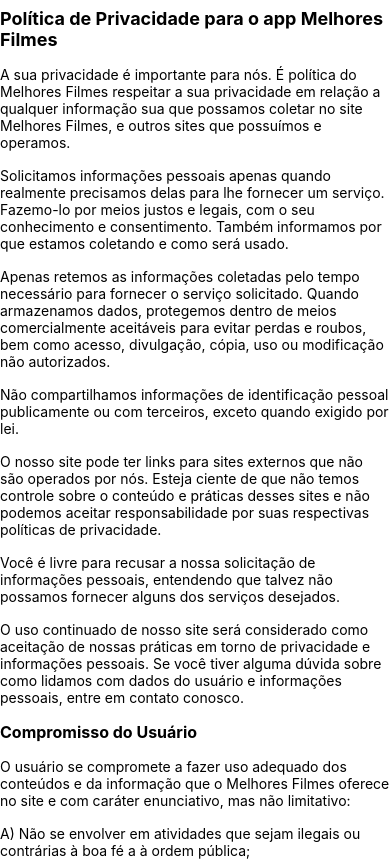
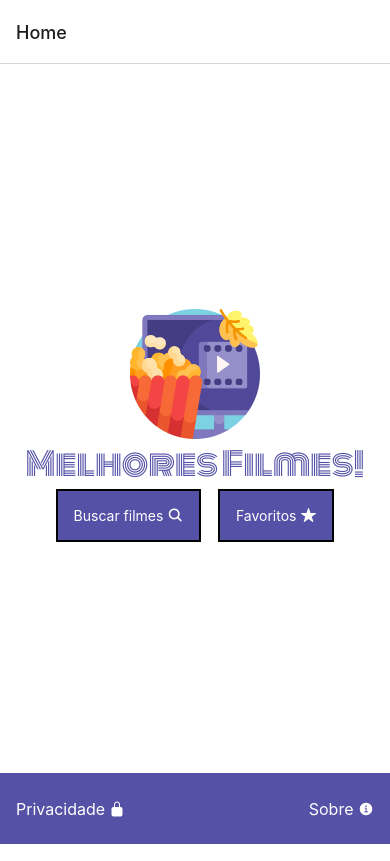
Before and after one commit to PallomaHortencio/melhores-filmes, a React Native app: screen / in a window 390 px wide. Shown: the top 861 px of the page. Built offline with nearby package versions, Linux system fonts and the light colour scheme.

Commit message:
Adoção do onPress para o uso de navegação

```diff
--- a/App.js
+++ b/App.js
@@ -1,16 +1,31 @@
 import { StatusBar, StyleSheet } from "react-native";
+import Home from "./src/screens/Home";
 import Favoritos from "./src/screens/Favoritos";
 import FormBusca from "./src/screens/FormBusca";
 import Privacidade from "./src/screens/Privacidade";
 import Sobre from "./src/screens/Sobre";
+import { NavigationContainer } from "@react-navigation/native";
+import { createNativeStackNavigator } from "@react-navigation/native-stack";
 
 const App = () => {
+  /* Inicializando através de uma constante o gerenciador de navegação Stack (pilha de telas) */
+  const Stack = createNativeStackNavigator();
+
   return (
     <>
-      {/* opções para o barStyle:
-    dark-content, light-content ou default*/}
-      <StatusBar barStyle="light-content" />
-      <Privacidade />
+      {/* opções para o barStyle: dark-content, light-content ou default*/}
+      <StatusBar barStyle="dark-content" />
+
+      {/* O NavigationContainer deve envolver todas as telas navegaveis do nosso app */}
+      <NavigationContainer>
+        <Stack.Navigator initialRouteName="Home">
+          <Stack.Screen component={Home} name="Home" />
+          <Stack.Screen component={FormBusca} name="FormBusca" />
+          <Stack.Screen component={Favoritos} name="Favoritos" />
+          <Stack.Screen component={Privacidade} name="Privacidade" />
+          <Stack.Screen component={Sobre} name="Sobre" />
+        </Stack.Navigator>
+      </NavigationContainer>
     </>
   );
 };
--- a/package.json
+++ b/package.json
@@ -10,11 +10,15 @@
   },
   "dependencies": {
     "@expo/vector-icons": "^13.0.0",
+    "@react-navigation/native": "^6.0.13",
+    "@react-navigation/native-stack": "^6.9.1",
     "expo": "~46.0.16",
     "expo-font": "^10.2.1",
     "expo-status-bar": "~1.4.0",
     "react": "18.0.0",
-    "react-native": "0.69.6"
+    "react-native": "0.69.6",
+    "react-native-safe-area-context": "4.3.1",
+    "react-native-screens": "~3.15.0"
   },
   "devDependencies": {
     "@babel/core": "^7.12.9"
--- a/src/screens/Home.js
+++ b/src/screens/Home.js
@@ -12,7 +12,7 @@
 
 const corPrimaria = "#5451a6";
 
-const Home = () => {
+const Home = ({ navigation }) => {
   const [fonteCarregada] = useFonts({
     monoton: require("../../assets/fonts/Monoton-Regular.ttf"),
   });
@@ -28,27 +28,47 @@
 
       <View style={estilos.viewBotoes}>
         <Pressable style={estilos.botaoInicial}>
-          <Text style={estilos.textoBotao}>
+          <Text
+            style={estilos.textoBotao}
+            onPress={() => {
+              navigation.navigate("FormBusca");
+            }}
+          >
             Buscar filmes <Ionicons name="search" size={16} color="white" />
           </Text>
         </Pressable>
 
         <Pressable style={estilos.botaoInicial}>
-          <Text style={estilos.textoBotao}>
+          <Text
+            style={estilos.textoBotao}
+            onPress={() => {
+              navigation.navigate("Favoritos");
+            }}
+          >
             Favoritos <Ionicons name="star" size={16} color="white" />
           </Text>
         </Pressable>
       </View>
 
       <View style={estilos.viewRodape}>
-        <Pressable style={estilos.botaoRodape}>
+        <Pressable
+          style={estilos.botaoRodape}
+          onPress={() => {
+            navigation.navigate("Privacidade");
+          }}
+        >
           <Text style={estilos.textoRodape}>
             Privacidade <Ionicons name="lock-closed" size={16} color="white" />
           </Text>
         </Pressable>
 
         <Pressable style={estilos.botaoRodape}>
-          <Text style={estilos.textoRodape}>
+          <Text
+            style={estilos.textoRodape}
+            onPress={() => {
+              navigation.navigate("Sobre");
+            }}
+          >
             Sobre <Ionicons name="information-circle" size={16} color="white" />
           </Text>
         </Pressable>
```
Also changed, not shown: 1 other file (tests, documents, lock files or other folders).
